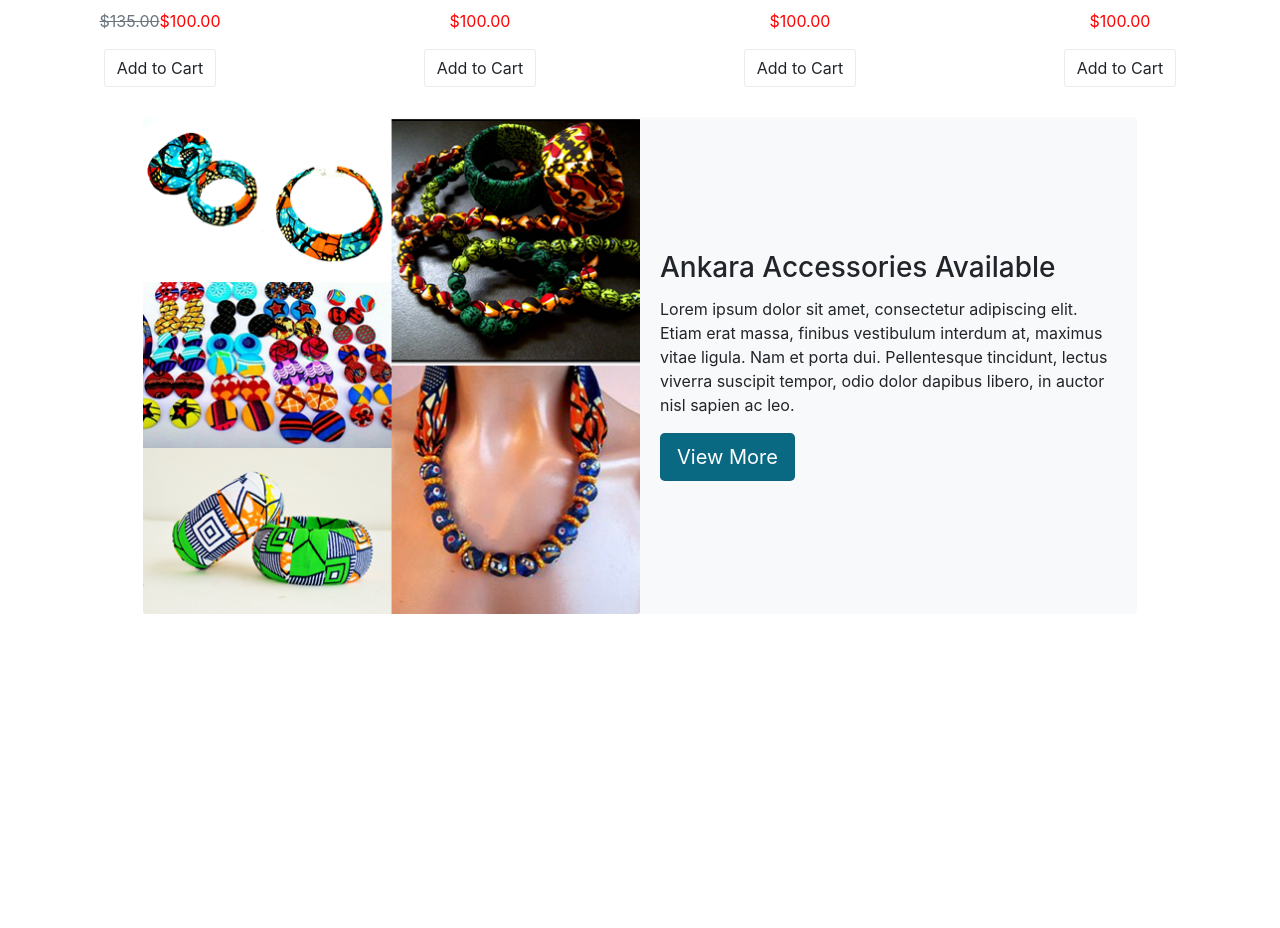
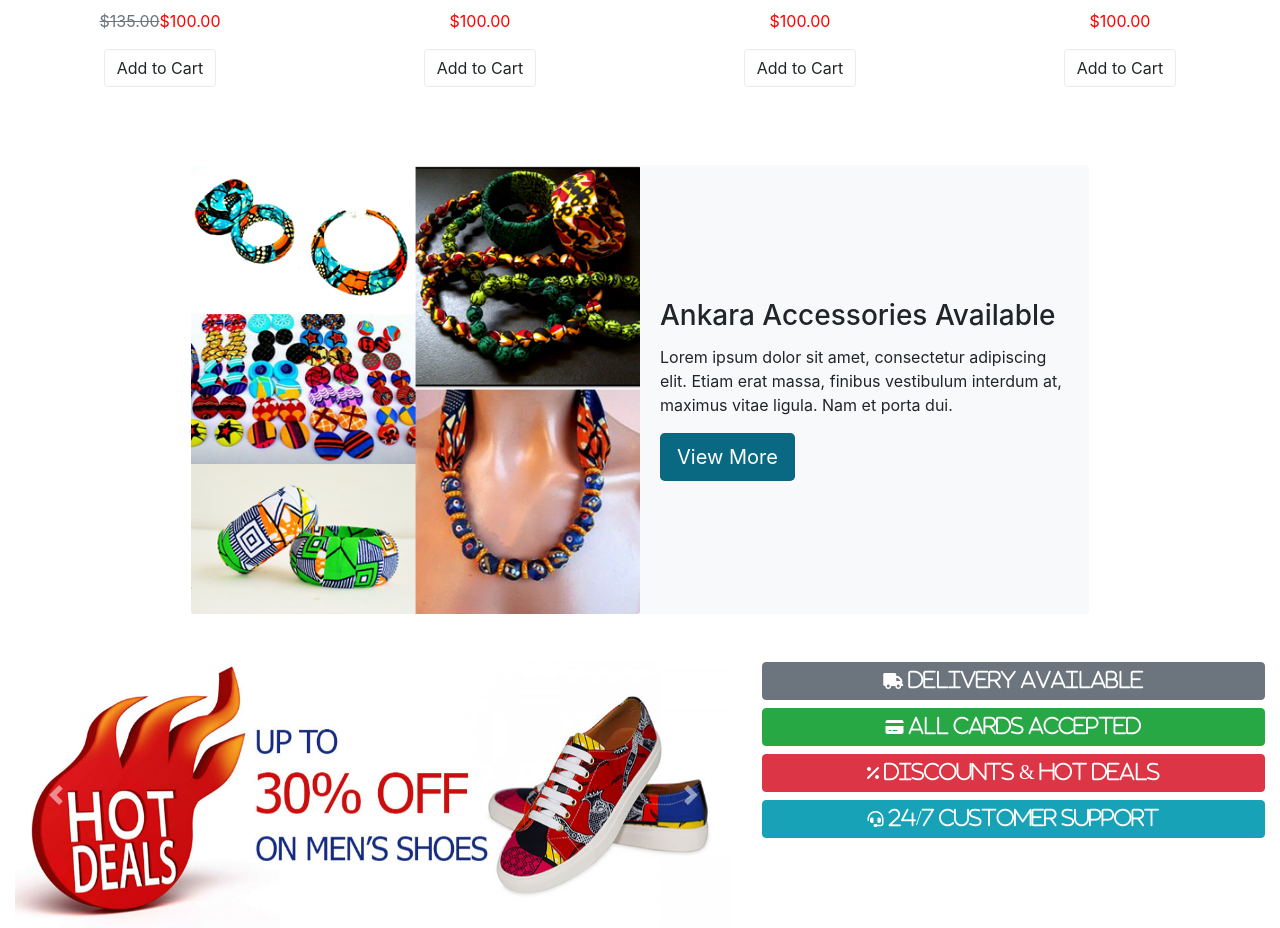
Before and after one commit to divineevans/divineevans.github.io, a plain HTML site: page index.html in a window 1280 px wide. Shown: the part 1426-2354 px from the top of the page. Before the commit the page ends 2056 px from the top, so only its background shows below. Drawn offline with nearby package versions, Linux system fonts and the light colour scheme; a web font is replaced by a local one.

Commit message:
adding more sections

```diff
--- a/CSS/style.css
+++ b/CSS/style.css
@@ -61,6 +61,7 @@
     font-size: 110%;
 
 }
+
 
 /*header*/
 header{
--- a/index.html
+++ b/index.html
@@ -280,10 +280,10 @@
 
       <!-- /Section 3:Third Slider-->
 
-      <!--Section 4-->
+      <!--Section 4 Advert-->
 
       <div class="container-fluid" style="max-width:80%">
-          <div class="card mb-3 bg-light border-0" style="align-content: center ">
+          <div class="card mb-3 bg-light border-0 m-5" style="align-content: center ">
               <div class="row no-gutters ">
                 <div class="col-md-6 bg-white">
                   <img src="./STORE/assets/accessories/accessories_cat_pic.png" class="card-img" alt="...">
@@ -291,7 +291,7 @@
                 <div class="col-md-6 align-self-center">
                       <div class="card-body">
                           <h3 class="card-title">Ankara Accessories Available</h3>
-                          <p class="card-text ">Lorem ipsum dolor sit amet, consectetur adipiscing elit. Etiam erat massa, finibus vestibulum interdum at, maximus vitae ligula. Nam et porta dui. Pellentesque tincidunt, lectus viverra suscipit tempor, odio dolor dapibus libero, in auctor nisl sapien ac leo.</p>
+                          <p class="card-text ">Lorem ipsum dolor sit amet, consectetur adipiscing elit. Etiam erat massa, finibus vestibulum interdum at, maximus vitae ligula. Nam et porta dui.</p>
                           <a href="#" class="btn btn-lg btn-more">View More</a>
                       </div>
 
@@ -301,6 +301,57 @@
       </div>
 
       <!--/Section 4-->
+
+      <!-- Section 5 columns-3-->
+
+      <!-- /Section 5 columns-3-->
+
+      <!--section 6 carousel 1-->
+
+      <div class="container-fluid">
+        <div class="row">
+          <div class="w-100"></div>
+            <div id="carouselExampleFade" class="carousel slide carousel-fade  col-7 " data-ride="carousel">
+                <div class="carousel-inner align-self-center">
+                  <div class="carousel-item active">
+                    <img src="./images/advert2.jpg" class="d-block w-100" alt="Discounts on men's shoes">
+                  </div>
+                  <div class="carousel-item">
+                    <img src="./images/advert2.jpg" class="d-block w-100" alt="WE ACCEPT ALL CARDS">
+                  </div>
+                  <div class="carousel-item">
+                    <img src="./images/advert1.jpg" class="d-block w-100" alt="WORLDWIDE SHIPPING">
+                  </div>
+                </div>
+                <a class="carousel-control-prev" href="#carouselExampleFade" role="button" data-slide="prev">
+                  <span class="carousel-control-prev-icon" aria-hidden="true"></span>
+                  <span class="sr-only">Previous</span>
+                </a>
+                <a class="carousel-control-next" href="#carouselExampleFade" role="button" data-slide="next">
+                  <span class="carousel-control-next-icon" aria-hidden="true"></span>
+                  <span class="sr-only">Next</span>
+                </a>
+              </div>
+
+              <div class="col-5">
+                <button class="btn btn-block btn-secondary">
+                    <i class="fas fa-truck"><span class="lead"> Delivery Available</span></i>
+                </button>
+                <button  class="btn btn-block btn-success"><i class="fas fa-credit-card"><span class="lead"> All Cards Accepted</span></i>
+                </button>
+                <button class="btn btn-block btn-danger">
+                    <i class="fas fa-percent"><span class="lead"> Discounts & Hot Deals</span></i>
+                </button>
+                <button class="btn btn-block btn-info">
+                    <i class="fas fa-headset"><span class="lead"> 24/7 Customer Support</span></i>
+                </button>
+              </div>
+        </div>
+
+      </div>
+
+
+      <!--/section 6 Carousel 1-->
 
 
 
```
Also changed, not shown: STORE/assets/men/men_shoes_category_pic.jpg (added), images/advert1.jpg (added), images/advert2.jpg (added), images/advert3.jpg (added).
